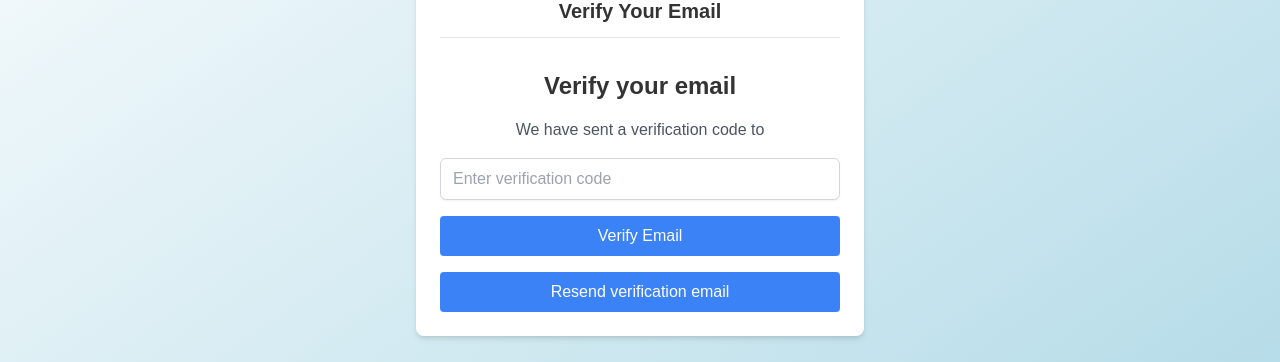
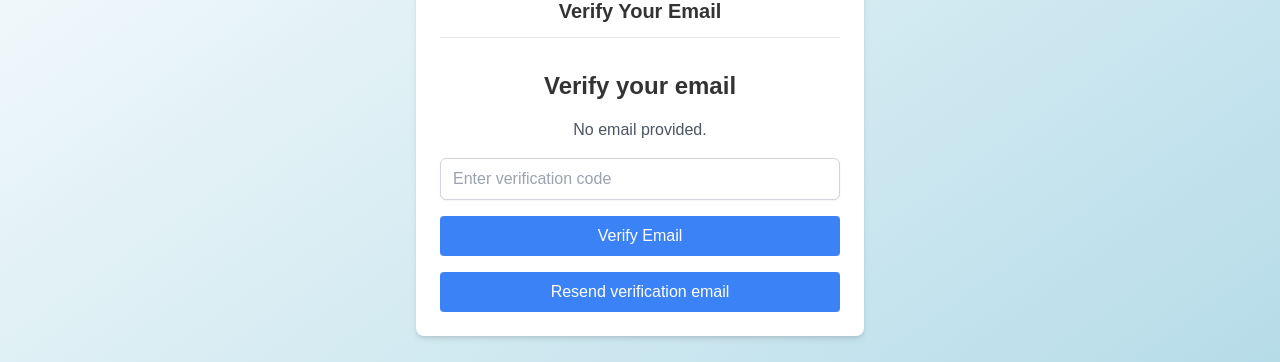
Before and after one commit to seg-org/bookbook, a Next.js app: page /verify/email in a window 1280 px wide. Shown: the part 337-699 px from the top of the page. Built offline with nearby package versions, Linux system fonts and the light colour scheme; no server answers.

Commit message:
fix: search params for client

```diff
--- a/src/app/(auth)/verify/email/page.tsx
+++ b/src/app/(auth)/verify/email/page.tsx
@@ -1,3 +1,5 @@
+"use client";
+
 import { EmailVerification } from "@/components/auth/EmailVerification";
 import { Card, CardContent, CardHeader, CardTitle } from "@/components/ui/card";
 
--- a/src/components/auth/EmailVerification.tsx
+++ b/src/components/auth/EmailVerification.tsx
@@ -3,14 +3,15 @@
 import { Button } from "@/components/ui/Button";
 import { Input } from "@/components/ui/Input";
 import { useRouter, useSearchParams } from "next/navigation";
-import { useState } from "react";
+import { useMemo, useState } from "react";
 
 export function EmailVerification() {
   const [isLoading, setIsLoading] = useState(false);
   const [error, setError] = useState("");
   const searchParams = useSearchParams();
   const router = useRouter();
-  const email = searchParams.get("email");
+
+  const email = useMemo(() => searchParams.get("email") || "", [searchParams]);
 
   const onSubmit = async (e: React.FormEvent<HTMLFormElement>) => {
     e.preventDefault();
@@ -33,7 +34,7 @@ export function EmailVerification() {
 
       router.push("/verify/phone");
     } catch (error) {
-      setError("Invalid verification code : " + { error });
+      setError("Invalid verification code: " + String(error));
     } finally {
       setIsLoading(false);
     }
@@ -51,14 +52,18 @@ export function EmailVerification() {
         throw new Error("Failed to resend verification");
       }
     } catch (error) {
-      setError("Failed to resend verification email : " + { error });
+      setError("Failed to resend verification email: " + String(error));
     }
   };
 
   return (
     <div className="mx-auto max-w-md space-y-4">
       <h2 className="text-center text-2xl font-bold">Verify your email</h2>
-      <p className="text-center text-gray-600">We have sent a verification code to {email}</p>
+      {email ? (
+        <p className="text-center text-gray-600">We have sent a verification code to {email}</p>
+      ) : (
+        <p className="text-center text-gray-600">No email provided.</p>
+      )}
       <form onSubmit={onSubmit} className="space-y-4">
         <Input name="token" type="text" placeholder="Enter verification code" disabled={isLoading} />
         {error && <p className="text-sm text-red-500">{error}</p>}
```
